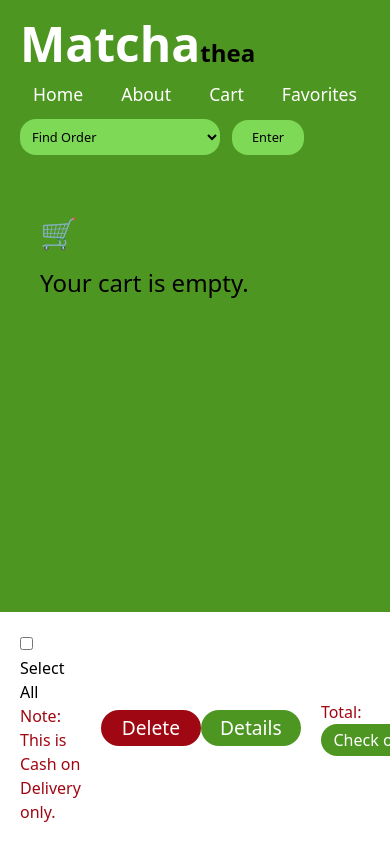
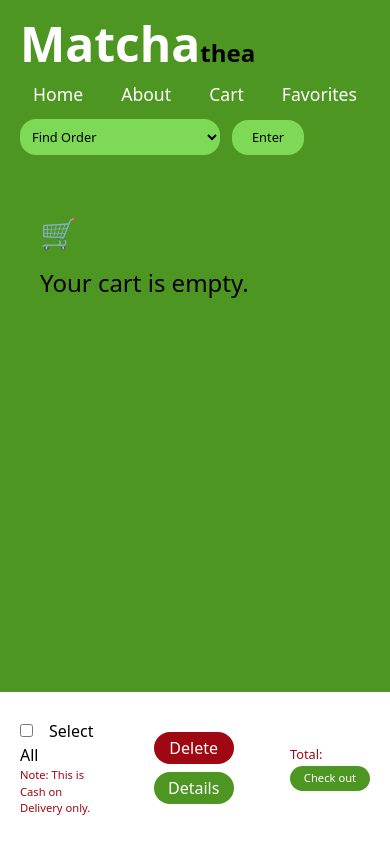
Before and after one commit to lAngittoto/matcha, a React (Vite) app: page /cart in a window 390 px wide. Built offline with nearby package versions, Linux system fonts and the light colour scheme.

Commit message:
complete project add more effect

```diff
--- a/src/Products/DessertInspired.jsx
+++ b/src/Products/DessertInspired.jsx
@@ -2,13 +2,29 @@ import Buys from "../Buttons/Buys";
 import Favorites from "../Buttons/Favorites";
 import AddCarts from "../Buttons/AddCarts";
 import { useCart } from "../context/CartContext";
+import { useFavorite } from "../context/FavoriteContext";
 
 function DessertInspired({ matchaProduct }) {
   const {addToCart} = useCart();
+  const {favoriteItems, addToFavorites, removeFromFavorites } = useFavorite ();
 
   const handleAddCart = () => {
     addToCart(matchaProduct);
   };
+
+  const isFavorite = favoriteItems.some(
+    (item) =>
+      item.flavor === matchaProduct.flavor &&
+    item.addedFlavor === matchaProduct.addedFlavor
+  );
+  const handleFavoriteToggle = () =>{
+    if(isFavorite){
+      removeFromFavorites(matchaProduct);
+    }else{
+      addToFavorites(matchaProduct);
+    }
+  }
+
   return (
     <section className="bg-[#7ED957] lg:w-[330px] lg:h-[250px] rounded-2xl flex flex-row px-5 gap-2 md:h-[270px] h-[270px] md:w-[180px] sm:w-[500px]">
       <div className="flex flex-col justify-center items-center gap-3 w-[180px] ">
@@ -28,7 +44,7 @@ function DessertInspired({ matchaProduct }) {
           {matchaProduct.addedFlavor}
         </span>
       </div>
-      <Favorites>❤</Favorites>
+      <Favorites onClick={handleFavoriteToggle} isFavorite={isFavorite}>❤</Favorites>
     </section>
   );
 }
--- a/src/Products/FlavoredMatcha.jsx
+++ b/src/Products/FlavoredMatcha.jsx
@@ -2,10 +2,25 @@ import Buys from "../Buttons/Buys";
 import AddCarts from "../Buttons/AddCarts";
 import Favorites from "../Buttons/Favorites";
 import { useCart } from "../context/CartContext";
+import { useFavorite } from "../context/FavoriteContext";
 function FlavoredMatcha({ matchaProduct }) {
   const {addToCart} = useCart ();
+  const {favoriteItems, addToFavorites, removeFromFavorites} = useFavorite ();
   const handleAddCart = () =>{
     addToCart(matchaProduct);
+  };
+
+  const isFavorite = favoriteItems.some(
+    (item) =>
+      item.flavor === matchaProduct.flavor &&
+    item.addedFlavor === matchaProduct.addedFlavor
+  );
+  const handleFavoriteToggle = () => {
+    if(isFavorite){
+      removeFromFavorites(matchaProduct);
+    }else{
+      addToFavorites(matchaProduct);
+    }
   }
   return (
     <section className="bg-[#7ED957] lg:w-[330px] lg:h-[250px] rounded-2xl flex flex-row px-5 gap-2 md:h-[270px] h-[270px] md:w-[180px] sm:w-[500px]">
@@ -26,7 +41,7 @@ function FlavoredMatcha({ matchaProduct }) {
           {matchaProduct.addedFlavor}
         </span>
       </div>
-      <Favorites>❤</Favorites>
+      <Favorites onClick={handleFavoriteToggle} isFavorite={isFavorite}>❤</Favorites>
     </section>
   );
 }
--- a/src/components/Cart.jsx
+++ b/src/components/Cart.jsx
@@ -17,7 +17,7 @@ const Cart = () => {
                 className="bg-gray-200 p-4 rounded-lg flex flex-col items-center gap-2 justify-between md:text-[0.8rem] md:flex-row sm:flex-col "
               >
                 <input type="checkbox" />
-                <div className="bg-gray-100 w-[350px] flex flex-row items-center text-[0.7rem] gap-2 sm:w-[500px] sm:text-[1.1rem]">
+                <div className="bg-gray-100 w-[300px] flex flex-row items-center text-[0.6rem] gap-2 sm:w-[500px] sm:text-[1.1rem]">
                   <img src={item.image} alt={item.flavor} className="w-24" />
                   <h3 className="text-emerald-900">{item.flavor}</h3>
                   <p>{item.addedFlavor}</p>
@@ -25,13 +25,13 @@ const Cart = () => {
                 <div className="w-[200px] flex flex-row justify-around items-center">
                   <button
                     onClick={() => increaseQuantity(item)}
-                    className="bg-emerald-800 text-white px-2  text-3xl cursor-pointer w-[50px] h-[50px] items-center"
+                    className="bg-emerald-800 text-white px-2  text-3xl cursor-pointer w-[30px] h-[30px] items-center flex justify-center sm:w-[50px] sm:h-[50px]"
                   >
                     +
                   </button>
                   <button
                     onClick={() => decreaseQuantity(item)}
-                    className="bg-emerald-800 text-white px-2  text-2xl cursor-pointer w-[50px] h-[50px]"
+                    className="bg-emerald-800 text-white px-2  text-2xl cursor-pointer w-[30px] h-[30px] sm:w-[50px] sm:h-[50px]"
                   >
                     -
                   </button>
@@ -42,20 +42,20 @@ const Cart = () => {
           </ul>
         )}
       </div>
-      <section className="bg-white p-5  w-screen fixed bottom-0 flex flex-row items-center justify-around">
+      <section className="bg-white p-5  w-screen fixed bottom-0 flex flex-row items-center justify-around ">
         <div className="space-x-4 ">
           <input type="checkbox" name="" id="" />
           <label htmlFor="">Select All</label>
-          <h1 className="text-red-800">Note: This is Cash on Delivery only.</h1>
+          <h1 className="text-red-800 text-[0.7rem] sm:text-[1rem]">Note: This is Cash on Delivery only.</h1>
         </div>
-        <div className=" px-5 py-5 flex flex-row w-[400px] justify-between">
+        <div className=" px-5 py-5 flex flex-col w-[400px] justify-around  sm:flex-row gap-2 items-center">
 
-          <button   className="bg-red-800 w-[100px] py-1 rounded-3xl text-[1.2rem] text-white cursor-pointer hover:scale-110 transition-transform duration-100 ">Delete</button>
-          <button className="bg-[#4e9622] w-[100px] py-1 rounded-3xl text-[1.2rem] text-white cursor-pointer hover:scale-110 transition-transform duration-100 ">Details</button>
+          <button   className="bg-red-800 w-[80px] py-1 rounded-3xl text-[1rem] text-white cursor-pointer hover:scale-110 transition-transform duration-100 sm:text-[1rem] sm:w-[100px]">Delete</button>
+          <button className="bg-[#4e9622] w-[80px] py-1 rounded-3xl text-[1rem] text-white cursor-pointer hover:scale-110 transition-transform duration-100 sm:text-[1.2rem] sm:w-[100px]">Details</button>
         </div>
         <div>
-          <h1 className="text-red-800">Total: </h1>
-              <button className="bg-[#4e9622] w-[100px] py-1 rounded-3xl text-[1rem] text-white cursor-pointer hover:scale-110 transition-transform duration-100 ">Check out</button>
+          <h1 className="text-red-800 sm:text-[1rem] text-[0.8rem]">Total: </h1>
+              <button className="bg-[#4e9622] w-[80px] py-1 rounded-3xl text-[0.7rem] text-white cursor-pointer hover:scale-110 transition-transform duration-100 sm:text-[1rem] sm:w-[100px]">Check out</button>
         </div>
       </section>
     </>
--- a/src/components/Favorite.jsx
+++ b/src/components/Favorite.jsx
@@ -1,7 +1,7 @@
 import { useFavorite } from "../context/FavoriteContext";
 
 const Favorite = () => {
-  const { favoriteItems } = useFavorite();
+  const { favoriteItems, removeFromFavorites} = useFavorite();
 
   return (
     <div className="p-10 text-black">
@@ -15,6 +15,7 @@ const Favorite = () => {
               <img src={item.image} className="w-full h-40 object-cover mb-3" />
               <h3 className="text-xl font-semibold">{item.flavor}</h3>
               <p className="text-sm">{item.addedFlavor}</p>
+              <button onClick={()=>removeFromFavorites(item)} className="bg-red-800 text-[1rem] rounded-md px-2 text-white mt-2 cursor-pointer hover:scale-110 transition-transform duration-100">Remove</button>
             </div>
           ))}
         </div>
```
